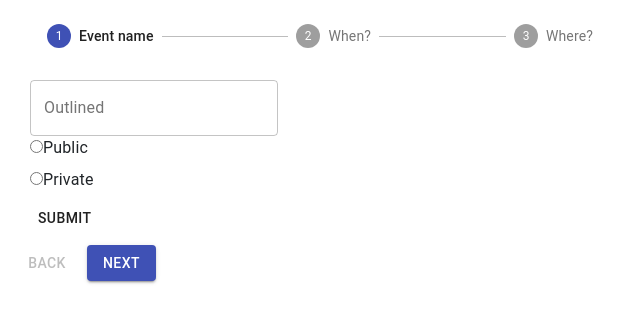
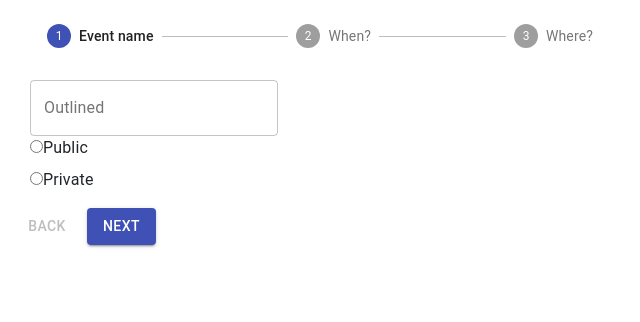
Before and after one commit to HristiinaI/eventure-client, a Next.js app in the folder eventure-client/: page / in a window 1280 px wide. Shown: the top 322 px of the page, without its empty margins (0-640 px from the left). Built offline with nearby package versions, Linux system fonts and the light colour scheme.

Commit message:
last version without connection to db

```diff
--- a/eventure-client/components/EventDate.tsx
+++ b/eventure-client/components/EventDate.tsx
@@ -1,5 +1,4 @@
 import * as React from "react";
-import axios from "axios";
 import 'bootstrap/dist/css/bootstrap.min.css';
 import 'date-fns';
 import Grid from '@material-ui/core/Grid';
@@ -8,32 +7,18 @@ import {
   MuiPickersUtilsProvider,
   KeyboardDatePicker,
 } from '@material-ui/pickers';
-import { Button } from "@material-ui/core";
 
-class EventDate extends React.Component {
+export default function EventDate() {
 
-  state = {
-    startDate: new Date(),
-  }
-  onDateChanged(date: any){
-    this.setState({startDate: date});
-  }
+  const [selectedDate, setSelectedDate] = React.useState<Date | null>(
+    new Date('2020-08-18T21:11:54'),
+  );
 
-  handleSubmit(event: any){
-    event.preventDefault();
-
-    const date = this.state.startDate;
-
-    axios.post('http://localhost:8080/events', {date})
-    .then(res => {
-      console.log(res);
-      console.log(res.data);
-    })
+  const handleDateChange = (date: Date | null) => {
+    setSelectedDate(date);
   };
 
-    render(){
       return (
-      <form onSubmit={this.handleSubmit}>
           <MuiPickersUtilsProvider utils={DateFnsUtils}>
             <Grid container justify="space-around">
               <KeyboardDatePicker
@@ -43,8 +28,8 @@ class EventDate extends React.Component {
                 margin="normal"
                 id="date-picker-inline"
                 label="Start date"
-              value={this.state.startDate}
-              onChange={this.onDateChanged}
+                value={selectedDate}
+                onChange={handleDateChange}
                 KeyboardButtonProps={{
                   'aria-label': 'change date',
                 }}
@@ -52,14 +37,5 @@ class EventDate extends React.Component {
           </Grid>
           </MuiPickersUtilsProvider>
 
-        <Button>Submit</Button>
-    </form>
       );
 }
-}
-
-const buttonStyle = {
-      margin: "10px 10px 10px 10px"
-    };
-
-export default EventDate;
--- a/eventure-client/components/EventName.tsx
+++ b/eventure-client/components/EventName.tsx
@@ -1,21 +1,8 @@
 import * as React from "react";
-import axios from "axios";
 
 import { Button} from "@material-ui/core";
-import Input from "../components/Input";
 import { createStyles, makeStyles, Theme } from '@material-ui/core/styles';
 import TextField from '@material-ui/core/TextField';
-
-
-interface Values {
-  firstName: string;
-  lastName: string;
-  email: string;
-}
-
-interface Props {
-  onSubmit: (values: Values) => void;
-}
 
 
 class EventName extends React.Component<{}, {}> {
@@ -39,31 +26,9 @@ class EventName extends React.Component<{}, {}> {
         this.setState({type: event.target.value});
     }
 
-    handleSubmit(event: any){
-        event.preventDefault();
-
-        const name = this.state.name;
-        const type = this.state.type;
-        console.log(name);
-
-        axios.post('http://localhost:8080/events', { name, type})
-        .then(res => {
-          console.log(res);
-          console.log(res.data);
-        })
-      };
-
-      handleClearForm(e: any) {
-        e.preventDefault();
-        this.setState({
-            name: '',
-            types: '',
-        });
-      }
-
       render() {
         return (
-          <form className="container-fluid" onSubmit={this.handleSubmit}>
+          <form className="container-fluid">
             <TextField
               id="outlined-basic"
               label="Outlined"
@@ -91,15 +56,9 @@ class EventName extends React.Component<{}, {}> {
                 Private
            </label>
            </div>
-            <Button>Submit</Button>
-
           </form>
         );
       }
     }
 
-    const buttonStyle = {
-      margin: "10px 10px 10px 10px"
-    };
-
     export default EventName;
--- /dev/null
+++ b/eventure-client/components/HandleSubmit.tsx
@@ -0,0 +1,28 @@
+import * as React from "react";
+import axios from "axios";
+
+
+
+export default class HandleSubmit extends React.Component {
+    state = {
+      name: '',
+      type: '',
+      startDate: new Date(),
+    }
+
+    handleSubmit(event: any){
+        event.preventDefault();
+
+        const name = this.state.name;
+        const type = this.state.type;
+        const date = this.state.startDate;
+
+        console.log(name);
+
+        axios.post('http://localhost:8080/events', { name, type, date})
+        .then(res => {
+          console.log(res);
+          console.log(res.data);
+        })
+      };
+    }
--- a/eventure-client/containers/ConfigurationMenu.tsx
+++ b/eventure-client/containers/ConfigurationMenu.tsx
@@ -2,6 +2,7 @@ import * as React from "react";
 // import Tabs from 'react-bootstrap/Tabs'
 import EventName from "../components/EventName";
 import EventDate from "../components/EventDate";
+import HandleSubmit from "../components/HandleSubmit";
 
 import { makeStyles, Theme, createStyles } from '@material-ui/core/styles';
 import Stepper from '@material-ui/core/Stepper';
@@ -58,22 +59,17 @@ export default function ConfigurationMenu() {
     setActiveStep(prevActiveStep => prevActiveStep - 1);
   };
 
-  const handleSkip = () => {
-
-    setActiveStep(prevActiveStep => prevActiveStep + 1);
-    setSkipped(prevSkipped => {
-      const newSkipped = new Set(prevSkipped.values());
-      newSkipped.add(activeStep);
-      return newSkipped;
-    });
-  };
-
   const handleReset = () => {
     setActiveStep(0);
   };
 
+  const handleSubmit = () => {
+    <HandleSubmit />
+  }
+
   return (
-    <div className={classes.root}>
+    <form onSubmit = {handleSubmit}>
+    <div className={classes.root} >
       <Stepper activeStep={activeStep}>
         {steps.map((label, index) => {
           const stepProps = {};
@@ -91,9 +87,12 @@ export default function ConfigurationMenu() {
             <Typography className={classes.instructions}>
               All steps completed - you&apos;re finished
             </Typography>
-            <Button onClick={handleReset} className={classes.button}>
-              Reset
+            <Button onClick={handleSubmit} className={classes.button}>
+              Submit
             </Button>
+            <Button disabled={activeStep === 0} onClick={handleBack} className={classes.button}>
+                Back
+              </Button>
           </div>
         ) : (
           <div>
@@ -104,17 +103,19 @@ export default function ConfigurationMenu() {
               </Button>
 
               <Button
-                variant="contained"
-                color="primary"
-                onClick={handleNext}
-                className={classes.button}
+                 variant="contained"
+                 color="primary"
+                 onClick={handleNext}
+                 className={classes.button}
               >
-                {activeStep === steps.length - 1 ? 'Finish' : 'Next'}
+                {/* {activeStep === steps.length - 1 ? 'Submit' : 'Next'} */}
+                Next
               </Button>
             </div>
           </div>
         )}
       </div>
     </div>
+    </form>
   );
 }
```
Lines whose indentation alone changed are shown as unchanged.
